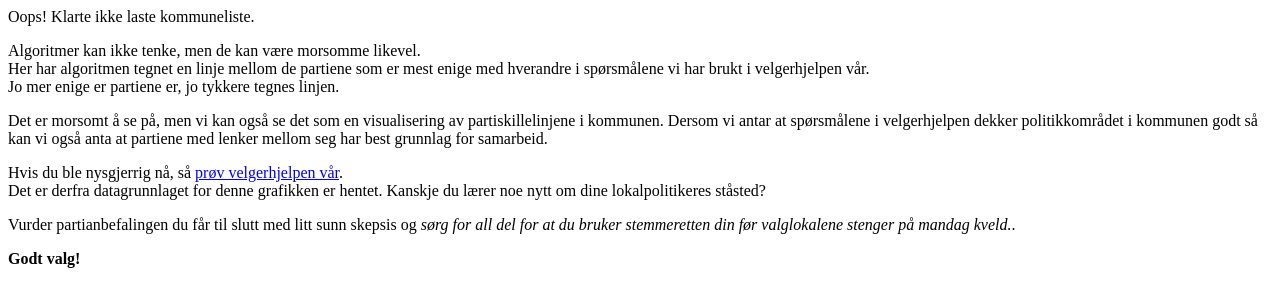
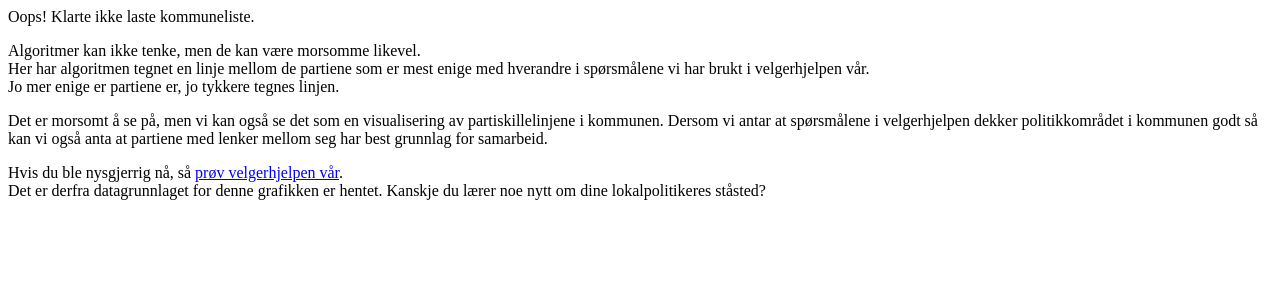
Before and after one commit to gisminister/trpimk, a website: page dist/index.html in a window 1280 px wide. Drawn offline with Linux system fonts and the light colour scheme; no server answers.

Commit message:
Removed text

```diff
--- a/dist/index.html
+++ b/dist/index.html
@@ -55,13 +55,6 @@
         Det er derfra datagrunnlaget for denne grafikken er hentet.
         Kanskje du lærer noe nytt om dine lokalpolitikeres ståsted?
     </p>
-    <p>
-        Vurder partianbefalingen du får til slutt med litt sunn skepsis og
-        <em>sørg for all del for at du bruker stemmeretten din før valglokalene stenger på mandag kveld.</em>.
-    </p>
-    <p>
-        <strong>Godt valg!</strong>
-    </p>
 </div>
 
 </body>
```
